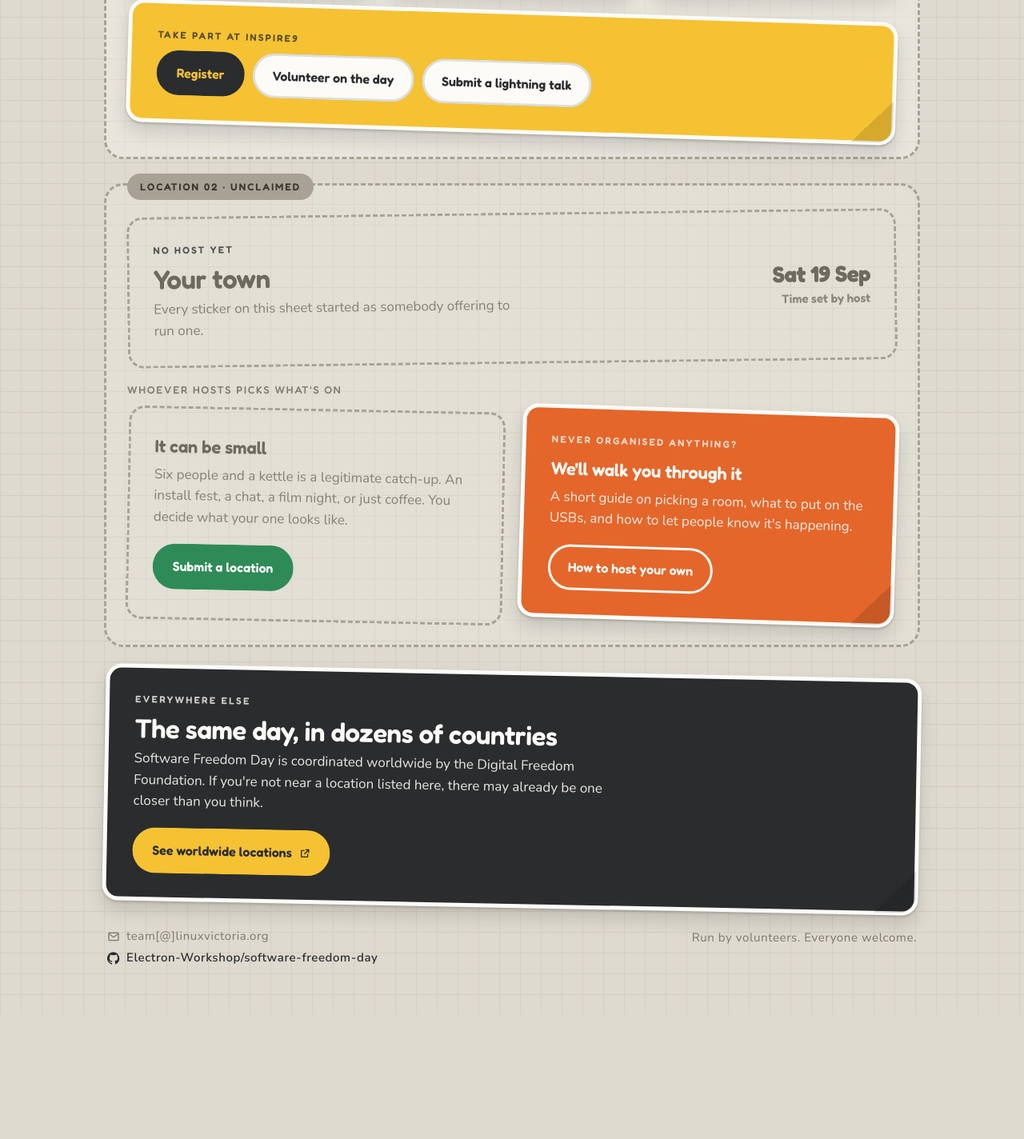
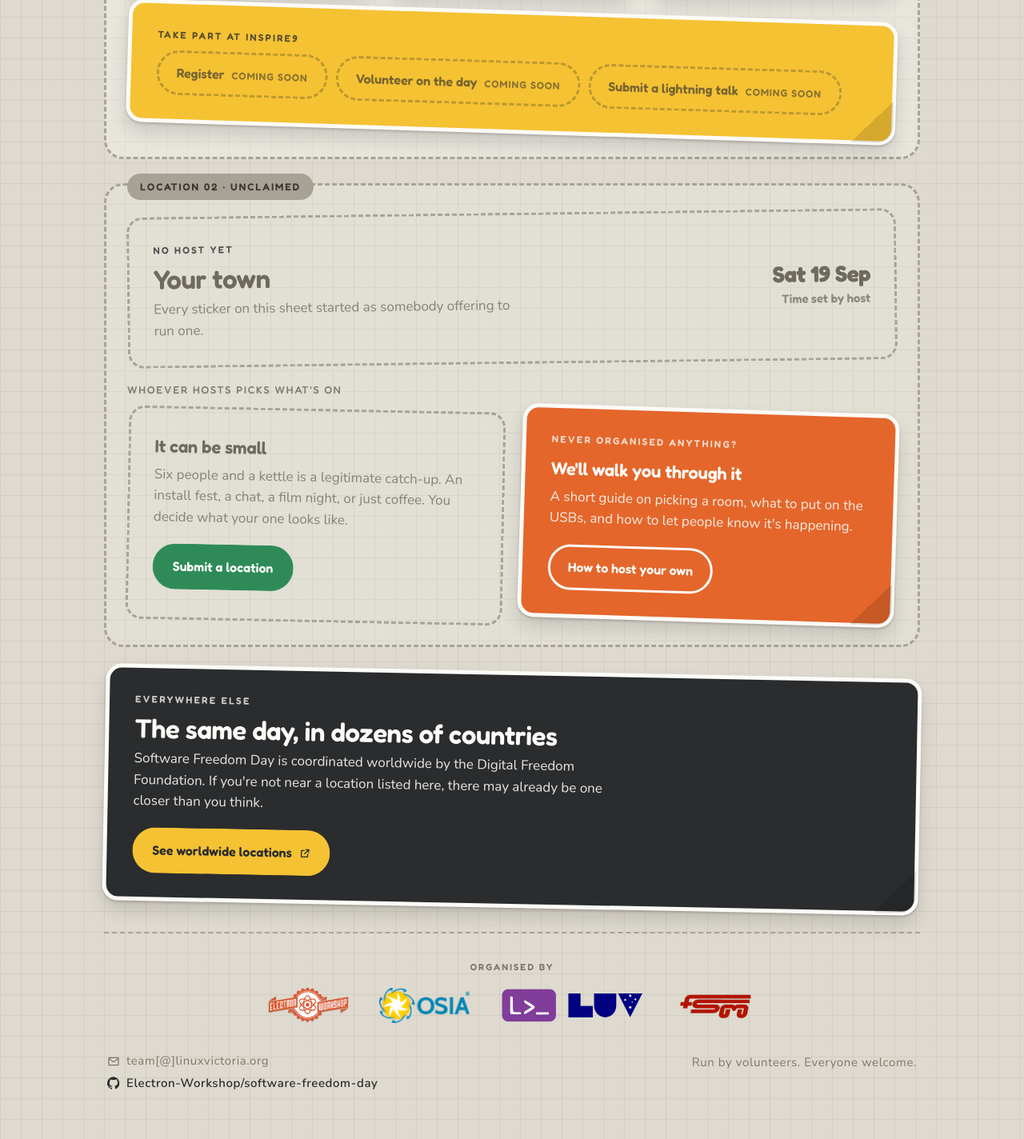
Before and after one commit to electron-workshop/software-freedom-day, an Eleventy site: page src/index.njk in a window 1280 px wide. Shown: the part 1461-2885 px from the top of the page at 80% size. Before the commit the page ends 2729 px from the top, so only its background shows below. Built offline with nearby package versions, Linux system fonts and the light colour scheme; Eleventy itself is replaced by a stand-in of ours; files that its build step writes are made by us from their sources.

Commit message:
Adds organiser logos and disables buttons with no link. Fixes #11

```diff
--- a/src/_data/site.json
+++ b/src/_data/site.json
@@ -47,6 +47,31 @@
     "url": "https://past.sfd.org.au",
     "linkText": "Past events"
   },
+  "organisers": {
+    "label": "Organised by",
+    "items": [
+      {
+        "src": "/assets/images/logos/organisers/ElectronWorkshopLogo.png",
+        "alt": "Electron Workshop",
+        "url": "https://electronworkshop.org"
+      },
+      {
+        "src": "/assets/images/logos/organisers/osia-logo.png",
+        "alt": "Open Source Industry Australia",
+        "url": "https://osia.com.au/"
+      },
+      {
+        "src": "/assets/images/logos/organisers/luv-lv-logo.png",
+        "alt": "Linux Victoria",
+        "url": "https://linuxvictoria.org"
+      },
+      {
+        "src": "/assets/images/logos/organisers/fsm-logo.png",
+        "alt": "Free Software Melbourne",
+        "url": "https://freesoftware.au/"
+      }
+    ]
+  },
   "contact": {
     "email": "team@linuxvictoria.org",
     "emailDisplay": "team[@]linuxvictoria.org",
--- a/src/_includes/layouts/base.njk
+++ b/src/_includes/layouts/base.njk
@@ -77,6 +77,28 @@
   </main>
 
   <footer class="sheet">
+    {% if site.organisers and site.organisers.items | length %}
+      <div class="orgs">
+        <span class="orgs__lab">{{ site.organisers.label }}</span>
+        <ul class="orgs__list">
+          {% for org in site.organisers.items %}
+            <li>
+              {% if org.url %}
+                <a class="orgs__item" href="{{ org.url }}" target="_blank" rel="noopener noreferrer">
+                  <img src="{{ org.src }}" alt="{{ org.alt }}" loading="lazy" decoding="async">
+                  <span class="sr-only">(opens in a new tab)</span>
+                </a>
+              {% else %}
+                <span class="orgs__item">
+                  <img src="{{ org.src }}" alt="{{ org.alt }}" loading="lazy" decoding="async">
+                </span>
+              {% endif %}
+            </li>
+          {% endfor %}
+        </ul>
+      </div>
+    {% endif %}
+
     <div class="rail rail--bottom">
       {# The address is written out rather than linked, so the page does not hand
          a plain mailto to every scraper. The "email us" buttons on the pages
--- a/src/assets/css/style.css
+++ b/src/assets/css/style.css
@@ -103,6 +103,51 @@ img { max-width: 100%; height: auto; }
 .rail nav a { display: inline-flex; align-items: center; gap: 6px; }
 .rail a:hover { color: var(--char); text-decoration: underline; }
 .rail--bottom a { color: var(--char); }
+
+/* Organiser logos. They sit straight on the backing paper rather than in
+   white boxes, because every one of them is dark on transparent. */
+.orgs {
+  display: flex;
+  flex-direction: column;
+  align-items: center;
+  gap: 16px;
+  padding: 34px 4px 4px;
+  border-top: 2px dashed var(--backing-3);
+  margin-top: 30px;
+}
+.orgs__lab {
+  font-family: Fredoka, system-ui, sans-serif;
+  font-weight: 600;
+  font-size: 11.5px;
+  letter-spacing: 0.18em;
+  text-transform: uppercase;
+  color: var(--muted);
+}
+.orgs__list {
+  display: flex;
+  align-items: center;
+  justify-content: center;
+  gap: 18px 38px;
+  flex-wrap: wrap;
+  list-style: none;
+  margin: 0;
+  padding: 0;
+}
+.orgs__item { display: inline-flex; align-items: center; }
+.orgs__item img {
+  display: block;
+  height: 44px;
+  width: auto;
+  /* Enough room for a wide lockup without letting it dwarf the others. */
+  max-width: 190px;
+  object-fit: contain;
+}
+a.orgs__item:hover img { opacity: 0.75; }
+a.orgs__item:focus-visible {
+  outline: 3px solid var(--char);
+  outline-offset: 6px;
+  border-radius: 6px;
+}
 
 /* The footer is two columns: what this is on the left, how to reach us on
    the right. Each stacks its own lines. */
@@ -477,6 +522,32 @@ h1, h2, h3, h4, .punch, .mega, .btn, .lab {
 }
 .btn--outline:hover { border-color: currentColor; }
 
+/* A button whose link is not ready yet. Rendered as a span, so there is
+   nothing to click and nothing to tab to. Says why rather than just
+   looking broken. */
+.btn--off {
+  display: inline-flex;
+  align-items: baseline;
+  gap: 9px;
+  background: transparent;
+  color: var(--muted-2);
+  border-color: var(--backing-3);
+  border-style: dashed;
+  cursor: default;
+}
+.btn__soon {
+  font-size: 12.5px;
+  font-weight: 600;
+  letter-spacing: 0.08em;
+  text-transform: uppercase;
+  opacity: 0.85;
+}
+/* On the yellow action bar the paper grey would disappear, so darken it. */
+.st--yellow .btn--off {
+  color: rgba(42, 44, 46, 0.62);
+  border-color: rgba(42, 44, 46, 0.28);
+}
+
 /* -------------------------------------------------------------
    Back to home
    Deliberately large, plainly worded and high contrast, so it is
--- a/src/index.njk
+++ b/src/index.njk
@@ -148,7 +148,17 @@ permalink: "/"
             <span class="lab">Take part at {{ event.venue }}</span>
             <div class="acts" style="margin-top:4px">
               {% for action in event.actions %}
-                <a class="btn btn--{{ action.style or 'outline' }}" href="{{ action.url }}">{{ action.label }}</a>
+                {# A link that is not ready yet renders as an inert span rather
+                   than an anchor to "#", so it cannot be clicked or focused and
+                   plainly reads as not available. #}
+                {% if action.url and action.url != "#" %}
+                  <a class="btn btn--{{ action.style or 'outline' }}" href="{{ action.url }}">{{ action.label }}</a>
+                {% else %}
+                  <span class="btn btn--off" aria-disabled="true">
+                    {{ action.label }}
+                    <span class="btn__soon">Coming soon</span>
+                  </span>
+                {% endif %}
               {% endfor %}
             </div>
           </div>
--- a/src/organise.njk
+++ b/src/organise.njk
@@ -145,7 +145,7 @@ description: "How to run your own Software Freedom Day catch-up on Saturday 19 S
   "address": "12 Example St, Your City",
   "map": "https://maps.example.com/...",
   "logo": {
-    "src": "/assets/images/logos/your-venue.svg",
+    "src": "/assets/images/logos/hosts/your-venue.svg",
     "alt": "Your Venue",
     "url": "https://yourvenue.example"
   },
@@ -163,7 +163,7 @@ description: "How to run your own Software Freedom Day catch-up on Saturday 19 S
 
       <div class="prose">
         <p style="opacity:.95">Only <code>id</code>, <code>city</code> and <code>venue</code> are really needed. Everything else is optional and simply will not render if you leave it out. If a pull request is not your thing, email the details instead and we will add them for you.</p>
-        <p style="margin-bottom:0;opacity:.95"><strong>Venue logo.</strong> Optional. Put the file in <code>src/assets/images/logos/</code> in the same pull request. SVG or PNG both work, and SVG stays sharp on every screen. For an SVG, keep the <code>viewBox</code> and convert any text to outlines, otherwise it renders in the wrong font. Leave out <code>url</code> and the logo shows without linking anywhere.</p>
+        <p style="margin-bottom:0;opacity:.95"><strong>Venue logo.</strong> Optional. Put the file in <code>src/assets/images/logos/hosts/</code> in the same pull request. SVG or PNG both work, and SVG stays sharp on every screen. For an SVG, keep the <code>viewBox</code> and convert any text to outlines, otherwise it renders in the wrong font. Leave out <code>url</code> and the logo shows without linking anywhere.</p>
       </div>
 
       <div class="acts">
```
Also changed, not shown: src/assets/images/logos/ElectronWorkshopLogo.png (deleted), src/assets/images/logos/linuxvictoria.png (deleted), src/assets/images/logos/melbpc.png (deleted), src/assets/images/logos/organisers/ElectronWorkshopLogo.png (added), src/assets/images/logos/organisers/fsm-logo.png (added), src/assets/images/logos/organisers/luv-lv-logo.png (added), src/assets/images/logos/organisers/osia-logo.png (added), 1 other file.
